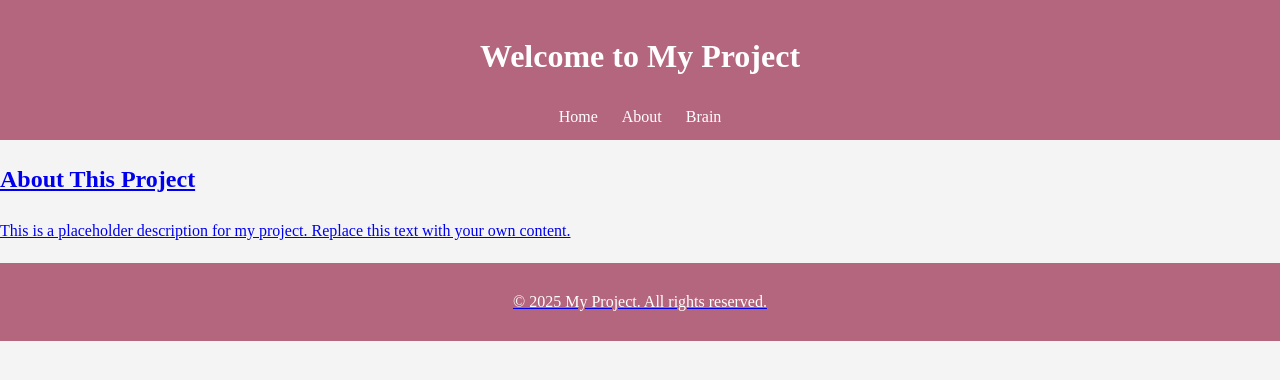
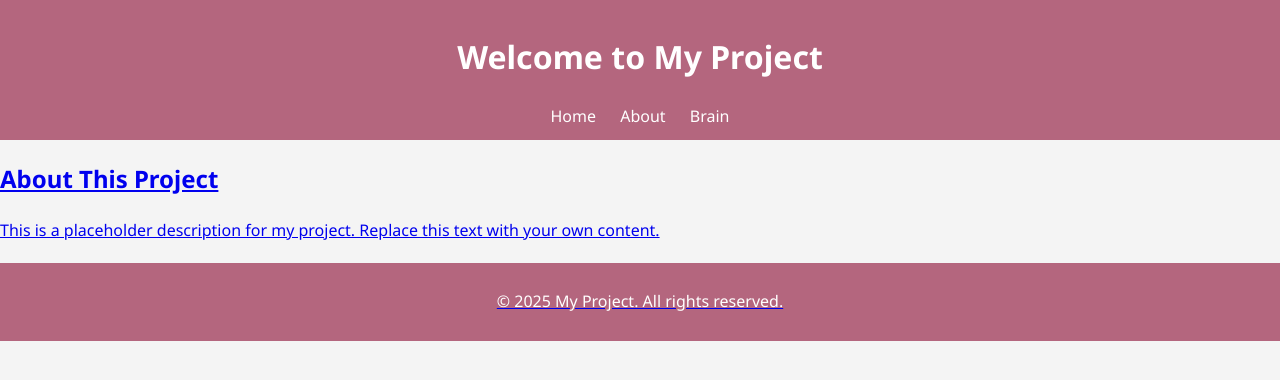
Before and after one commit to chandleriCode/Project, a plain HTML site: page index.html in a window 1280 px wide. Drawn offline with Linux system fonts and the light colour scheme.

Commit message:
Update style.css

```diff
--- a/css/style.css
+++ b/css/style.css
@@ -1,9 +1,9 @@
+@import url('https://fonts.googleapis.com/css2?family=Noto+Sans:ital,wght@0,100..900;1,100..900&display=swap');
+
+
 /* Base Styles */
 body {
-    @font-face {
-        font-family: Double_Bubble_Shadow.otf;
-        src: url('Double_Bubble_Shadow.otf');
-    }
+    font-family: "Noto Sans", serif;
     line-height: 1.6;
     margin: 0;
     padding: 0;
```
